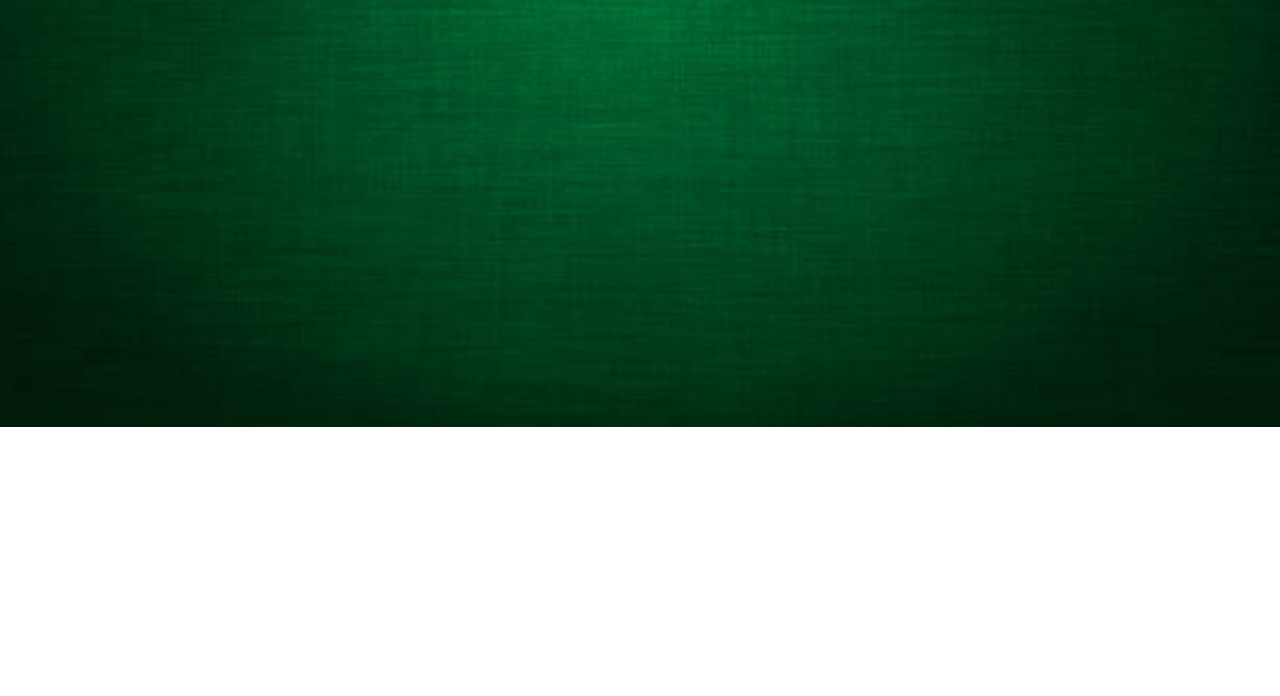
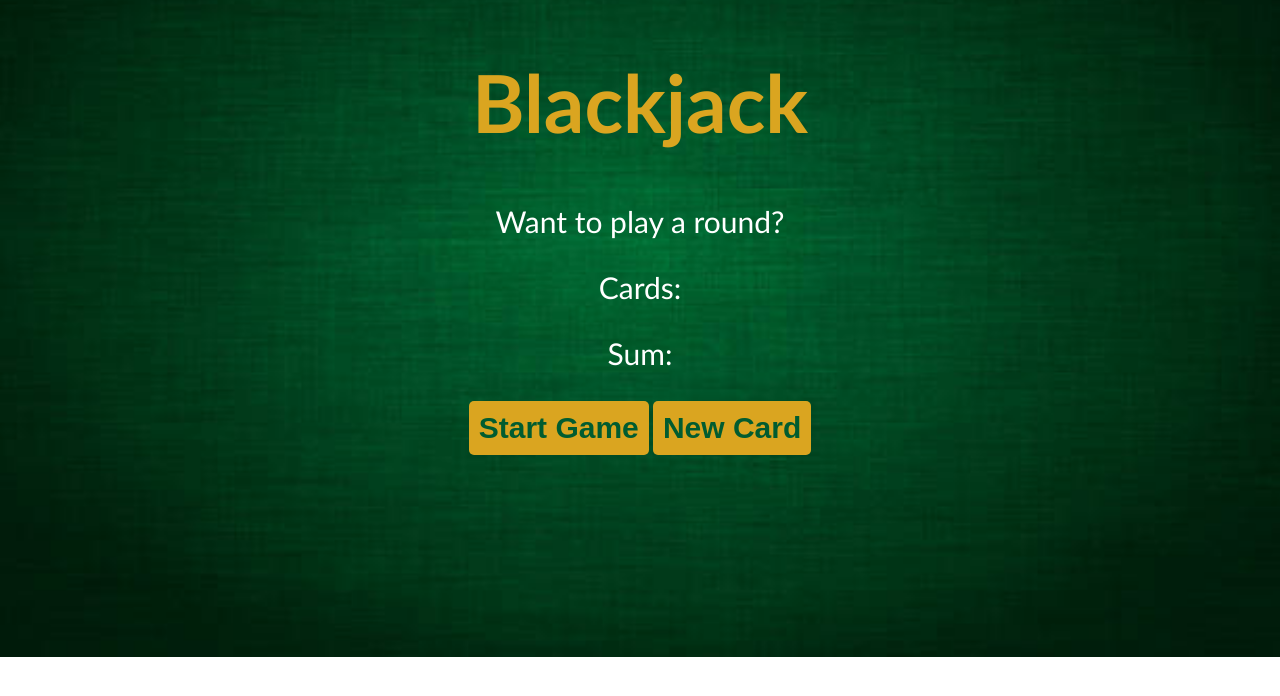
Before and after one commit to sanusimd/blackjack, a plain HTML site: page index.html in a window 1280 px wide. Drawn offline with Linux system fonts and the light colour scheme.

Commit message:
button content added

```diff
--- a/index.html
+++ b/index.html
@@ -3,10 +3,17 @@
   <head>
     <meta charset="UTF-8" />
     <meta name="viewport" content="width=device-width, initial-scale=1.0" />
-    <title>Document</title>
+    <title>Blackjack Game</title>
     <link rel="stylesheet" href="style.css" />
   </head>
   <body>
+    <h1>Blackjack</h1>
+    <p id="message-el">Want to play a round?</p>
+    <p id="cards-el">Cards:</p>
+    <p id="sum-el">Sum:</p>
+    <button id="start-btn">Start Game</button>
+    <button id="newcard-btn">New Card</button>
+
     <script src="app.js"></script>
   </body>
 </html>
```
